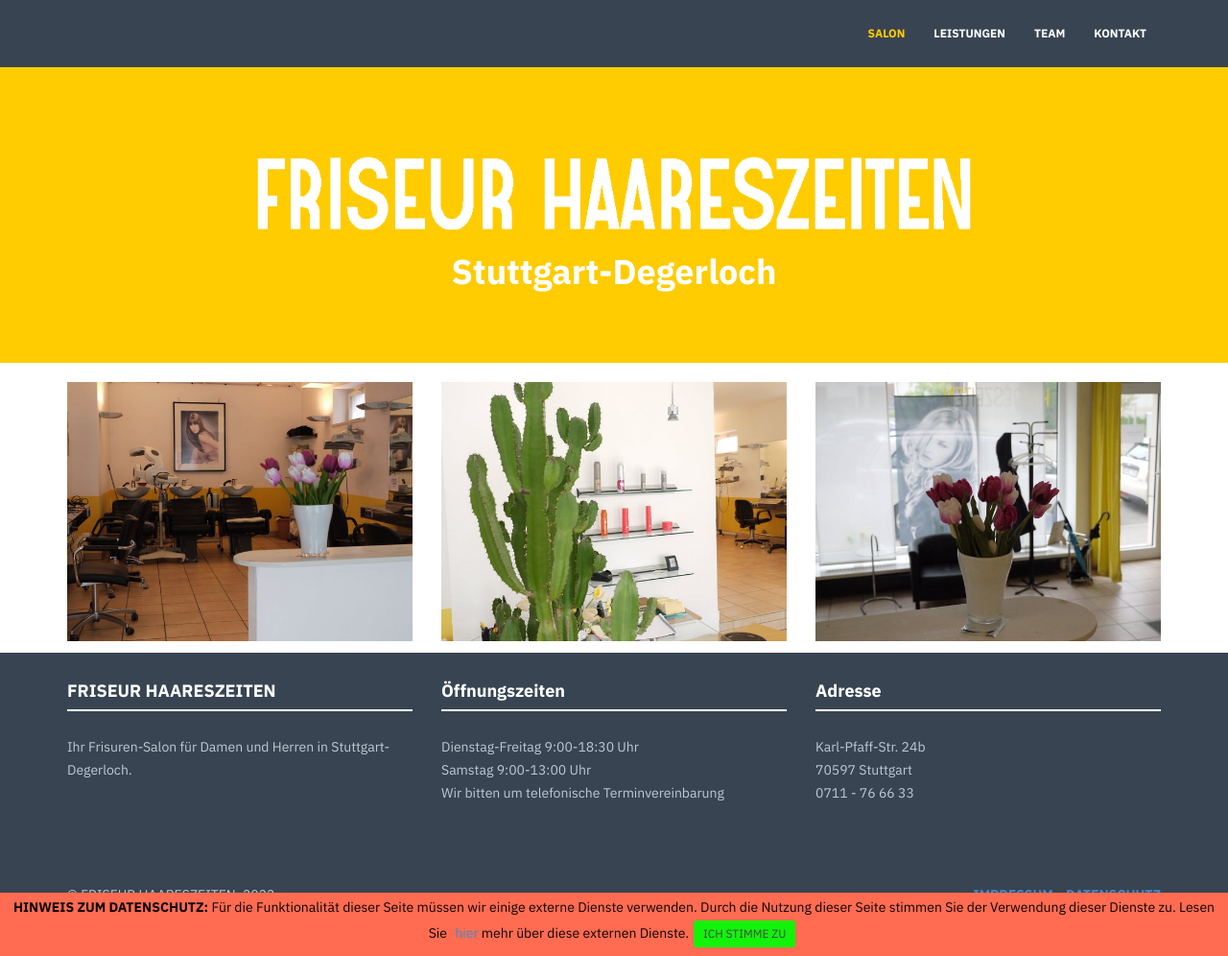
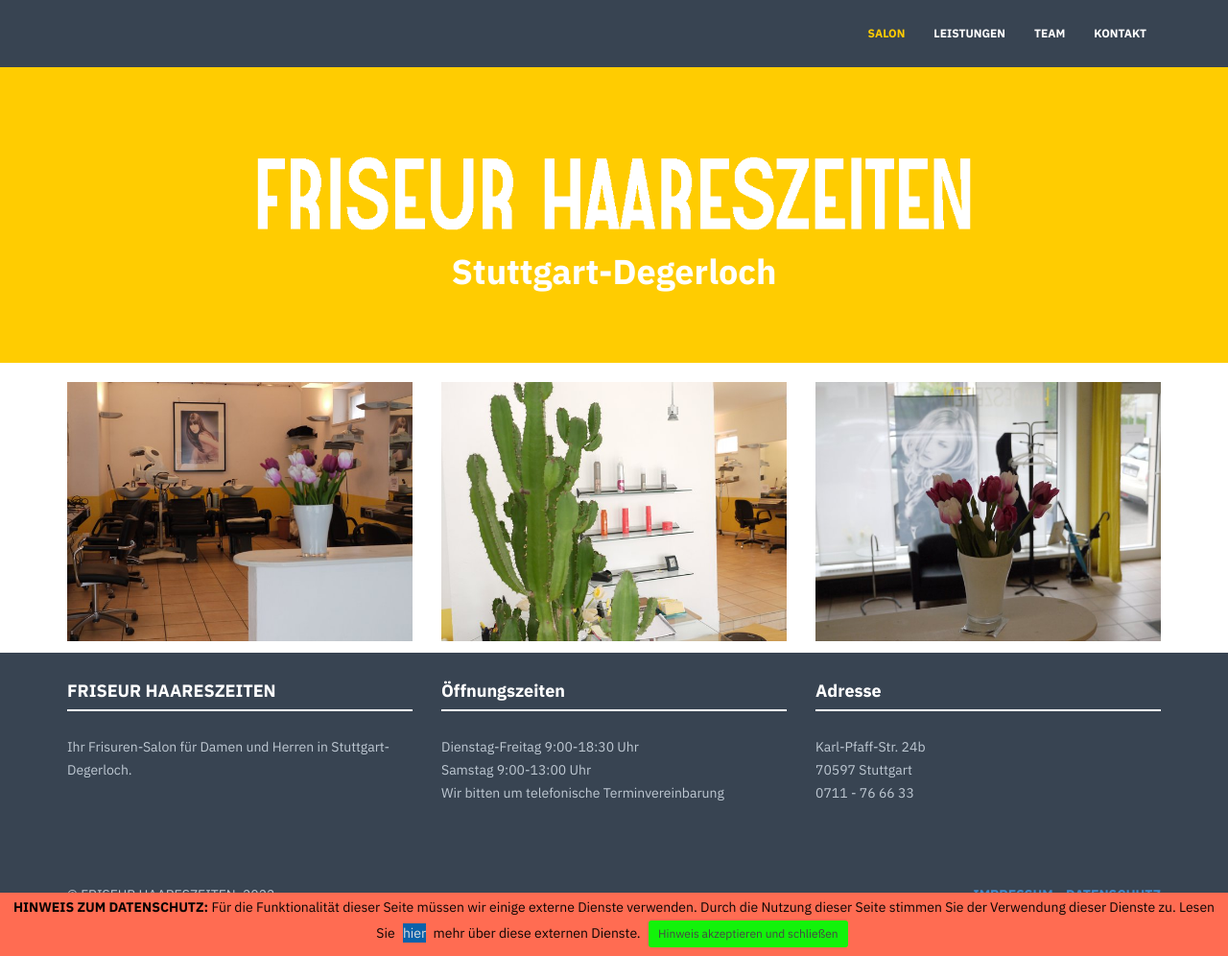
Before and after one commit to haareszeiten/haareszeiten.github.io, a Jekyll site: the page built from index.html, in a window 1280 px wide and 996 px high. Shown: the whole window at 96% size. Built offline with Jekyll 4.4.1, drawn with Linux system fonts in a browser that asks for light colours; nearby versions of some CDN libraries.

Commit message:
Mod Hinweis

```diff
--- a/_includes/cookie-consent.html
+++ b/_includes/cookie-consent.html
@@ -9,9 +9,13 @@
         #cookie-notice a {position: relative; bottom: 5px;}
     }
 </style>
-<div id="cookie-notice"><span><strong>HINWEIS ZUM DATENSCHUTZ:</strong>  Für die Funktionalität dieser Seite müssen wir einige externe Dienste verwenden.
+<div id="cookie-notice">
+    <span>
+    <strong>HINWEIS ZUM DATENSCHUTZ:</strong>  Für die Funktionalität dieser Seite müssen wir einige externe Dienste verwenden.
     Durch die Nutzung dieser Seite stimmen Sie der Verwendung dieser Dienste zu. Lesen Sie
-    </span><a href="/datenschutz">hier</a> mehr über diese externen Dienste.<a id="cookie-notice-accept" class="btn-theme-ok btn-primary btn-sm"> ICH STIMME ZU </a></div>
+    <a id="cookie-notice-info" class="btn-theme-info btn-primary" href="/datenschutz">hier</a> mehr über diese externen Dienste.
+    <a id="cookie-notice-accept" class="btn-theme-ok btn-primary btn-sm">Hinweis akzeptieren und schließen</a></div>
+    </span>
 <script>
     function createCookie(name,value,days) {
         var expires = "";
--- a/_includes/css/main.css
+++ b/_includes/css/main.css
@@ -166,6 +166,12 @@ a:focus {
 .btn-theme-ok {
 	color: rgb(70, 70, 70);
 	background-color: rgb(18, 243, 10) ;
+	border-color: {{ site.colors.secondary }};
+	margin: 4px;
+  }
+.btn-theme-info {
+	color: rgb(221, 221, 221);
+	background-color: rgb(10, 98, 170) ;
 	border-color: {{ site.colors.secondary }};
 	margin: 4px;
   }
```
